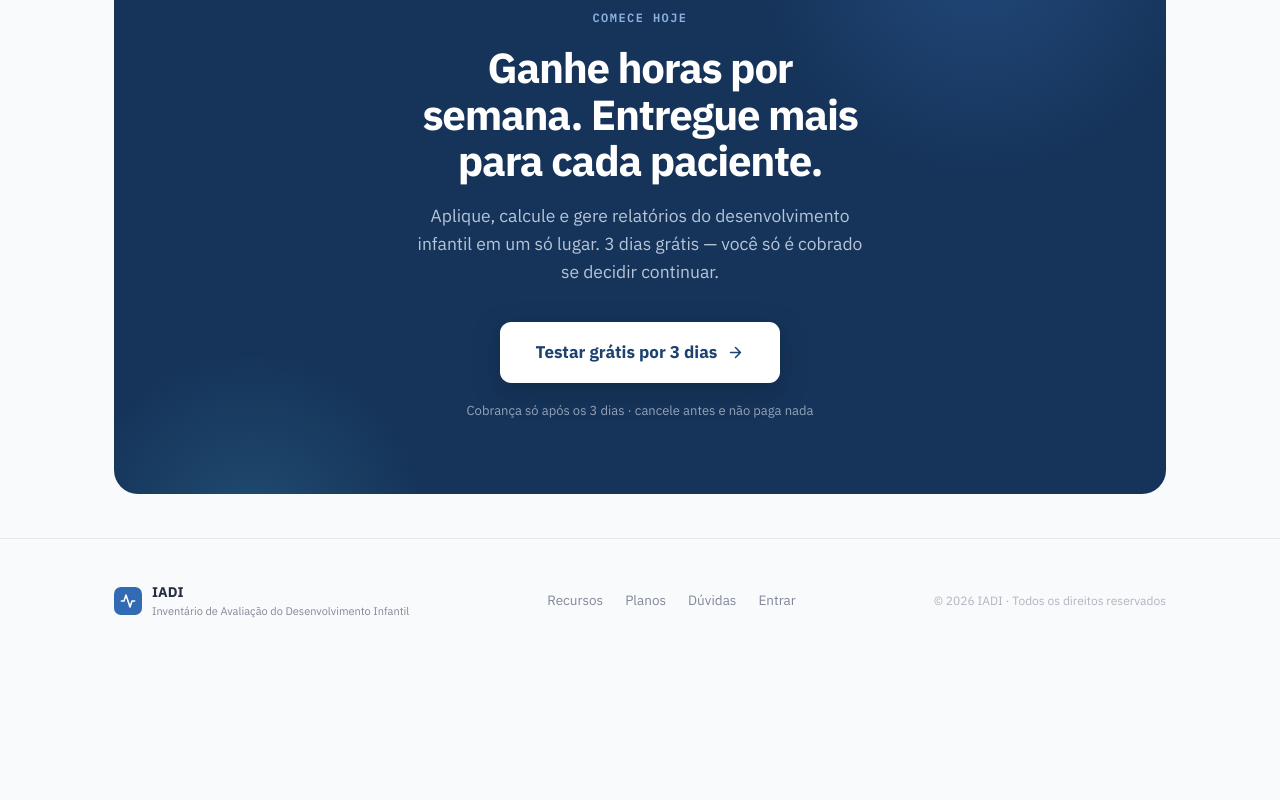
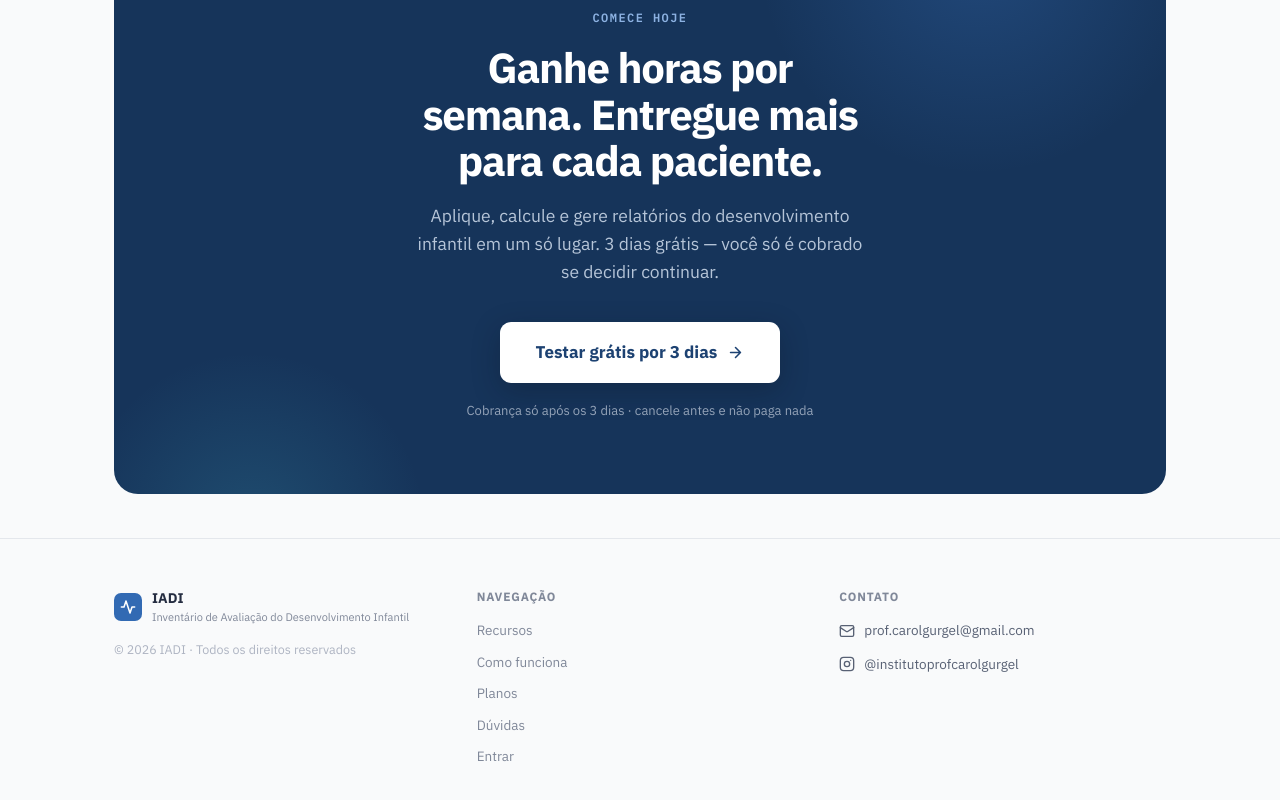
Before and after one commit to carolinavitaliano1/inventarioavaliacaoinfantil, a React (Vite) app: page / in a window 1280 px wide. Shown: the part 6326-7126 px from the top of the page. Before the commit the page ends 6989 px from the top, so only its background shows below. Built offline with nearby package versions, Linux system fonts and the light colour scheme; no server answers.

Commit message:
Add contact email and Instagram to landing page footer and internal app pages

```diff
--- /dev/null
+++ b/src/components/AppFooter.tsx
@@ -0,0 +1,15 @@
+export default function AppFooter() {
+  return (
+    <footer style={{ borderTop: '1px solid var(--line)', padding: '20px 24px', display: 'flex', flexWrap: 'wrap', gap: 16, alignItems: 'center', justifyContent: 'center', marginTop: 40 }}>
+      <span style={{ fontSize: 12, color: 'var(--ink-4)' }}>Dúvidas ou suporte:</span>
+      <a href="mailto:prof.carolgurgel@gmail.com" style={{ display: 'flex', alignItems: 'center', gap: 6, fontSize: 12.5, color: 'var(--ink-3)', textDecoration: 'none' }}>
+        <svg width="14" height="14" viewBox="0 0 24 24" fill="none" stroke="currentColor" strokeWidth="2" strokeLinecap="round" strokeLinejoin="round"><rect x="2" y="4" width="20" height="16" rx="2"/><path d="m22 7-8.97 5.7a1.94 1.94 0 0 1-2.06 0L2 7"/></svg>
+        prof.carolgurgel@gmail.com
+      </a>
+      <a href="https://www.instagram.com/institutoprofcarolgurgel/" target="_blank" rel="noopener noreferrer" style={{ display: 'flex', alignItems: 'center', gap: 6, fontSize: 12.5, color: 'var(--ink-3)', textDecoration: 'none' }}>
+        <svg width="14" height="14" viewBox="0 0 24 24" fill="none" stroke="currentColor" strokeWidth="2" strokeLinecap="round" strokeLinejoin="round"><rect x="2" y="2" width="20" height="20" rx="5"/><circle cx="12" cy="12" r="4"/><circle cx="17.5" cy="6.5" r="1" fill="currentColor" stroke="none"/></svg>
+        @institutoprofcarolgurgel
+      </a>
+    </footer>
+  )
+}
--- a/src/components/Dashboard.tsx
+++ b/src/components/Dashboard.tsx
@@ -1,5 +1,6 @@
 import { useState, useEffect, useRef } from 'react'
 import { Plus, Megaphone, Trash2, Loader2, Camera, X, ChevronRight, BookMarked, Search, Users, ClipboardList, TrendingUp, Calendar, MessageSquare, UserCircle } from 'lucide-react'
+import AppFooter from './AppFooter'
 import type { AssessmentHook } from '../hooks/usePortageAssessment'
 import { portageItems } from '../hooks/usePortageAssessment'
 import type { PatientsHook } from '../hooks/usePatients'
@@ -366,6 +367,7 @@ export default function Dashboard({ hook, auth, patientsHook, onOpenPatient, set
           )}
         </div>
       </div>
+      <AppFooter />
     </div>
   )
 }
--- a/src/components/LandingPage.tsx
+++ b/src/components/LandingPage.tsx
@@ -777,9 +777,11 @@ export default function LandingPage({ onGetStarted, onLogin }: Props) {
       </section>
 
       {/* ── FOOTER ────────────────────────────────────────────────────── */}
-      <footer style={{ padding: '42px 0', borderTop: '1px solid var(--line)' }}>
-        <div style={{ ...w, display: 'flex', justifyContent: 'space-between', alignItems: 'center', gap: 20, flexWrap: 'wrap' }}>
-          <div style={{ display: 'flex', alignItems: 'center', gap: 10 }}>
+      <footer style={{ padding: '48px 0 36px', borderTop: '1px solid var(--line)' }}>
+        <div style={{ ...w, display: 'grid', gridTemplateColumns: 'repeat(auto-fit, minmax(200px, 1fr))', gap: 36 }}>
+          {/* Brand */}
+          <div>
+            <div style={{ display: 'flex', alignItems: 'center', gap: 10, marginBottom: 12 }}>
               <div style={{ width: 28, height: 28, borderRadius: 7, background: 'var(--primary)', color: '#fff', display: 'grid', placeItems: 'center' }}>
                 <svg width="16" height="16" viewBox="0 0 24 24" fill="none" stroke="currentColor" strokeWidth="2.3" strokeLinecap="round" strokeLinejoin="round"><path d="M22 12h-4l-3 9L9 3l-3 9H2"/></svg>
               </div>
@@ -788,13 +790,34 @@ export default function LandingPage({ onGetStarted, onLogin }: Props) {
                 <div style={{ fontSize: 11, color: 'var(--ink-3)' }}>Inventário de Avaliação do Desenvolvimento Infantil</div>
               </div>
             </div>
-          <div style={{ display: 'flex', gap: 22, fontSize: 13.5 }}>
-            {[['#recursos','Recursos'],['#planos','Planos'],['#faq','Dúvidas']].map(([h,l]) => (
-              <a key={h} href={h} style={{ color: 'var(--ink-3)', textDecoration: 'none' }}>{l}</a>
+            <p style={{ fontSize: 12.5, color: 'var(--ink-4)', lineHeight: 1.6, margin: 0 }}>© 2026 IADI · Todos os direitos reservados</p>
+          </div>
+
+          {/* Nav */}
+          <div>
+            <div style={{ fontSize: 12, fontWeight: 700, textTransform: 'uppercase', letterSpacing: '.07em', color: 'var(--ink-3)', marginBottom: 14 }}>Navegação</div>
+            <div style={{ display: 'flex', flexDirection: 'column', gap: 10 }}>
+              {[['#recursos','Recursos'],['#como','Como funciona'],['#planos','Planos'],['#faq','Dúvidas']].map(([h,l]) => (
+                <a key={h} href={h} style={{ color: 'var(--ink-3)', textDecoration: 'none', fontSize: 13.5 }}>{l}</a>
               ))}
-            <button onClick={onLogin ?? onGetStarted} style={{ background: 'none', border: 'none', cursor: 'pointer', fontSize: 13.5, color: 'var(--ink-3)', padding: 0, fontFamily: 'inherit' }}>Entrar</button>
+              <button onClick={onLogin ?? onGetStarted} style={{ background: 'none', border: 'none', cursor: 'pointer', fontSize: 13.5, color: 'var(--ink-3)', padding: 0, fontFamily: 'inherit', textAlign: 'left' }}>Entrar</button>
             </div>
-          <div style={{ fontSize: 12, color: 'var(--ink-4)' }}>© 2026 IADI · Todos os direitos reservados</div>
+          </div>
+
+          {/* Contato */}
+          <div>
+            <div style={{ fontSize: 12, fontWeight: 700, textTransform: 'uppercase', letterSpacing: '.07em', color: 'var(--ink-3)', marginBottom: 14 }}>Contato</div>
+            <div style={{ display: 'flex', flexDirection: 'column', gap: 12 }}>
+              <a href="mailto:prof.carolgurgel@gmail.com" style={{ display: 'flex', alignItems: 'center', gap: 9, color: 'var(--ink-2)', textDecoration: 'none', fontSize: 13.5 }}>
+                <svg width="16" height="16" viewBox="0 0 24 24" fill="none" stroke="currentColor" strokeWidth="2" strokeLinecap="round" strokeLinejoin="round"><rect x="2" y="4" width="20" height="16" rx="2"/><path d="m22 7-8.97 5.7a1.94 1.94 0 0 1-2.06 0L2 7"/></svg>
+                prof.carolgurgel@gmail.com
+              </a>
+              <a href="https://www.instagram.com/institutoprofcarolgurgel/" target="_blank" rel="noopener noreferrer" style={{ display: 'flex', alignItems: 'center', gap: 9, color: 'var(--ink-2)', textDecoration: 'none', fontSize: 13.5 }}>
+                <svg width="16" height="16" viewBox="0 0 24 24" fill="none" stroke="currentColor" strokeWidth="2" strokeLinecap="round" strokeLinejoin="round"><rect x="2" y="2" width="20" height="20" rx="5"/><circle cx="12" cy="12" r="4"/><circle cx="17.5" cy="6.5" r="1" fill="currentColor" stroke="none"/></svg>
+                @institutoprofcarolgurgel
+              </a>
+            </div>
+          </div>
         </div>
       </footer>
     </div>
--- a/src/components/PricingPage.tsx
+++ b/src/components/PricingPage.tsx
@@ -1,5 +1,6 @@
 import { useState } from 'react'
 import { Check, Loader2, Activity, LogOut, ShieldCheck, Lock, CreditCard, RefreshCcw } from 'lucide-react'
+import AppFooter from './AppFooter'
 import type { useSubscription } from '../hooks/useSubscription'
 import type { useAuth } from '../hooks/useAuth'
 
@@ -187,6 +188,7 @@ export default function PricingPage({ subHook, auth }: Props) {
           ))}
         </div>
       </div>
+      <AppFooter />
     </div>
   )
 }
```
Lines whose indentation alone changed are shown as unchanged.
